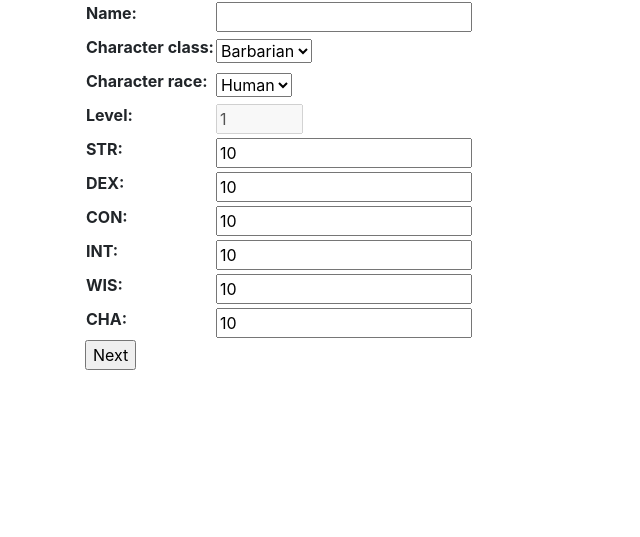
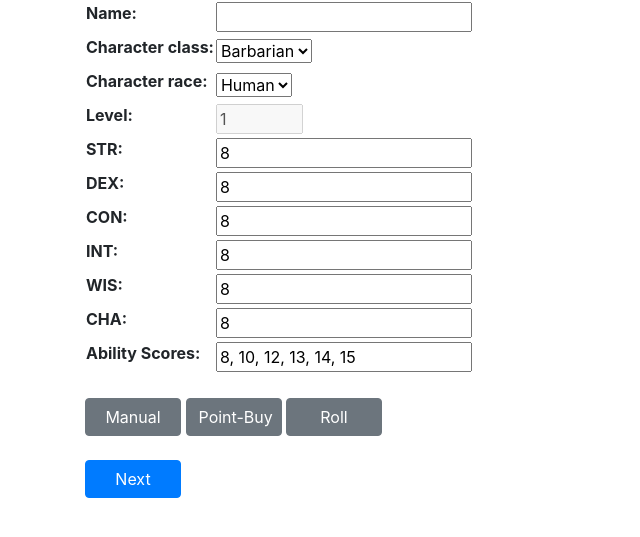
Before and after one commit to JeffSolo/Character-Creator, a Django app: page /creator/create/ in a window 1280 px wide. Shown: the top 537 px of the page, without its empty margins (0-640 px from the left). Run offline with Django 3.2, Linux system fonts and the light colour scheme; data comes from the database, SQL or seed files in the repository; some libraries are stand-ins or nearby versions.

Commit message:
add buttons plus ajax request

```diff
--- a/rpg/apps/creator/forms.py
+++ b/rpg/apps/creator/forms.py
@@ -18,19 +18,20 @@ class LevelModelChoiceField(forms.ModelChoiceField):
 
 
 class CharacterForm(forms.ModelForm):
-    #user = forms.CharField(widget=forms.TextInput(attrs={'readonly':'True'}))
     character_class = ClassModelChoiceField(queryset=Classes.objects.all(), empty_label=None)
     character_race = RaceModelChoiceField(queryset=Races.objects.all(), empty_label=None)
     level = forms.IntegerField(min_value=1, max_value=20, initial=1, disabled=True)
-    strength        = forms.IntegerField(label='STR', initial=10)
-    dexterity       = forms.IntegerField(label='DEX', initial=10)
-    constitution    = forms.IntegerField(label='CON', initial=10)
-    intelligence    = forms.IntegerField(label='INT', initial=10)
-    wisdom          = forms.IntegerField(label='WIS', initial=10)
-    charisma        = forms.IntegerField(label='CHA', initial=10)
+    abil_strength        = forms.IntegerField(label='STR', initial=8)
+    abil_dexterity       = forms.IntegerField(label='DEX', initial=8)
+    abil_constitution    = forms.IntegerField(label='CON', initial=8)
+    abil_intelligence    = forms.IntegerField(label='INT', initial=8)
+    abil_wisdom          = forms.IntegerField(label='WIS', initial=8)
+    abil_charisma        = forms.IntegerField(label='CHA', initial=8)
+    scores = forms.CharField(label='Ability Scores', initial="8, 10, 12, 13, 14, 15")
+
     class Meta:
         model = Characters
         exclude = ['user', 'character_info']
         widgets = {
-            'user': forms.TextInput(attrs={'readonly': 'readonly'}),
+            'scores': forms.TextInput(attrs={'readonly': 'True'})
         }
--- /dev/null
+++ b/rpg/apps/creator/static/creator/css/style.css
@@ -0,0 +1,3 @@
+button {
+  width: 6em;
+}
--- a/rpg/apps/creator/templates/creator/create.html
+++ b/rpg/apps/creator/templates/creator/create.html
@@ -1,11 +1,39 @@
 {% extends "base.html" %}
+{% load static %}
+
+{% block extend_head %}
+  <link rel="stylesheet" href="{% static 'creator/css/style.css' %}">
+{% endblock %}
+
+{% block scripts %}
+  <script>
+    $(document).ready(function () {
+      $("#roll").click(function() {
+          $.get("{% url 'dice:roll_stats' %}", function(data) {
+              $("label[for='id_scores']").text('Ability Scores:');
+              $("input[name=scores]").val(data.stats.join(', '));
+          }, "json");
+      });
+
+      $("#point").click(function() {
+          $("label[for='id_scores']").text('Ability Points:');
+          $("input[name=scores]").val(25);
+      });
+    });
+  </script>
+{% endblock %}
 
 {% block content %}
   <form action="" method="post">
     {% csrf_token %}
     <table>
-    {{ form }}
+      {{ form }}
     </table>
-    <input type="submit" value="Next">
+    <br>
+    <button id='manual' type="button" class="btn btn-secondary">Manual</button>
+    <button id='point' type="button" class="btn btn-secondary">Point-Buy</button>
+    <button id='roll' type="button" class="btn btn-secondary">Roll</button>
+    <br><br>
+    <button type="submit" class="btn btn-primary">Next</button>
   </form>
 {% endblock %}
--- a/rpg/apps/dice/common.py
+++ b/rpg/apps/dice/common.py
@@ -3,7 +3,7 @@ from dice import roll
 
 # TODO: add possible variations: reroll lowest stat, reroll ones, etc
 def roll_stats():
-    return [roll('4d6^3t') for _ in range(6)]
+    return sorted([roll('4d6^3t') for _ in range(6)])
 
 # rN rerolls <= n
 # ^n keeps highest n
```
